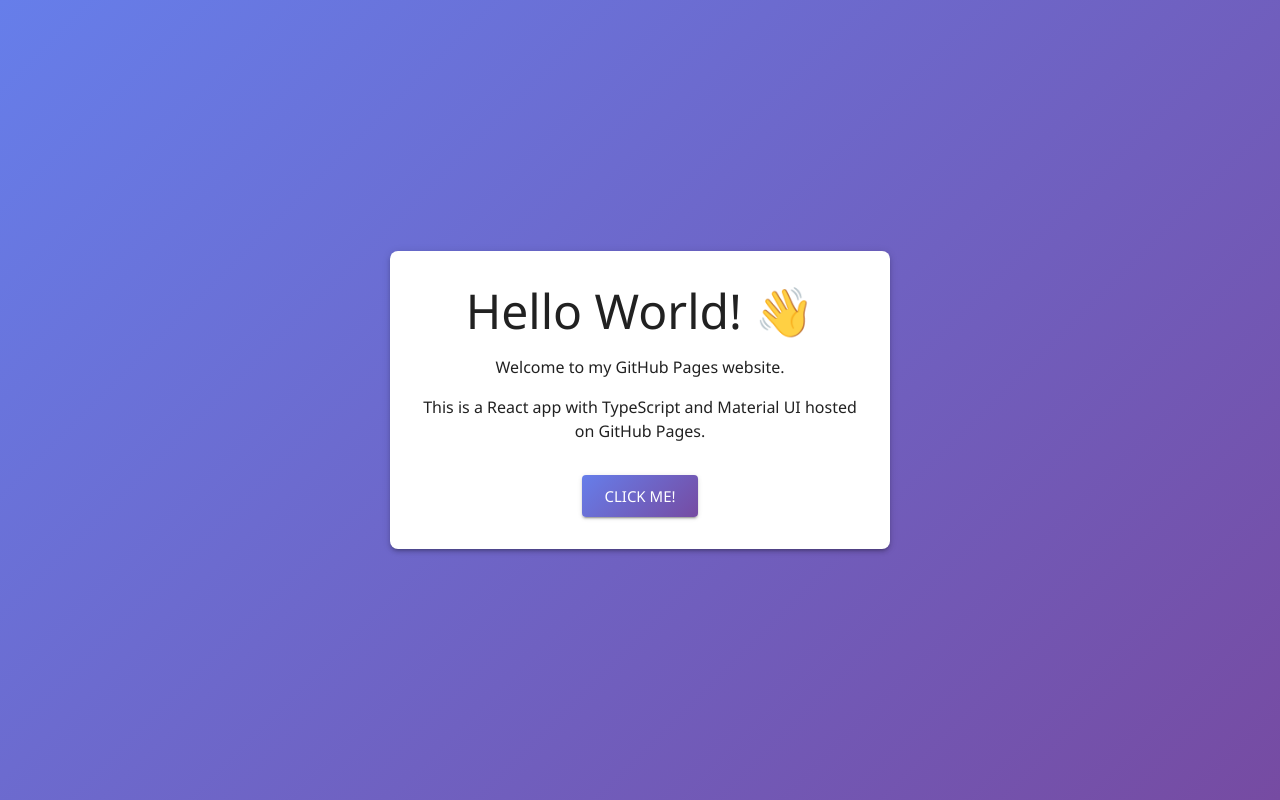
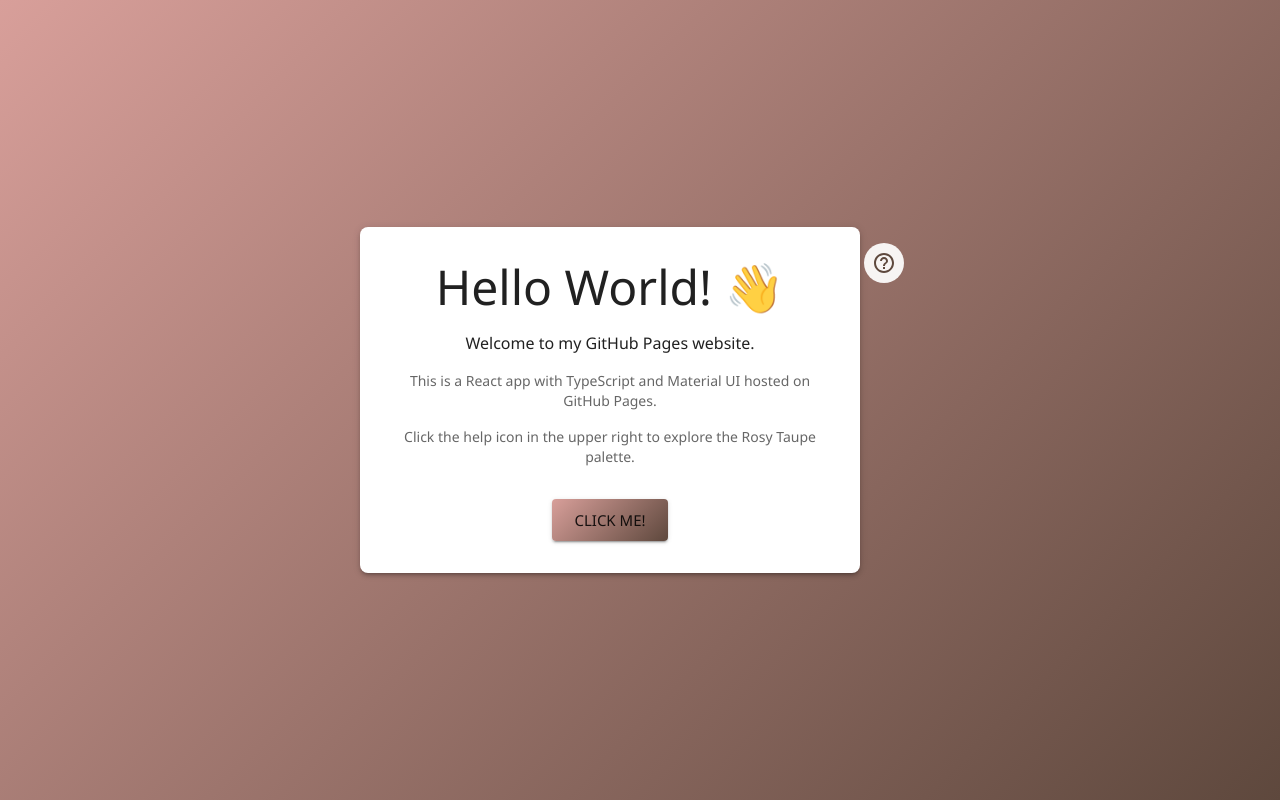
Before and after one commit to kate-codes/gitsite, a React (Vite) app: page / in a window 1280 px wide. Built offline with nearby package versions, Linux system fonts and the light colour scheme.

Commit message:
Updating for tslint, prettier, and a quick palatte addition.

```diff
--- a/src/App.tsx
+++ b/src/App.tsx
@@ -1,13 +1,16 @@
-import React from 'react'
-import { Box, ThemeProvider } from '@mui/material'
-import HelloWorldCard from './components/HelloWorldCard'
-import { useHelloWorldClick } from './hooks/useHelloWorldClick'
-import { theme } from './theme/theme'
-import { GRADIENT_PRIMARY, GRADIENT_SECONDARY } from './constants'
-import './styles/App.css'
+import React, { useState } from 'react';
+import { Box, ThemeProvider, IconButton } from '@mui/material';
+import HelpOutlineIcon from '@mui/icons-material/HelpOutline';
+import HelloWorldCard from './components/HelloWorldCard';
+import PaletteView from './components/PaletteView';
+import { useHelloWorldClick } from './hooks/useHelloWorldClick';
+import { theme } from './theme/theme';
+import { GRADIENT_PRIMARY, GRADIENT_SECONDARY } from './constants';
+import './styles/App.css';
 
 const App: React.FC = () => {
-    const { handleClick } = useHelloWorldClick()
+  const { handleClick } = useHelloWorldClick();
+  const [showPalette, setShowPalette] = useState(false);
 
   return (
     <ThemeProvider theme={theme}>
@@ -21,10 +24,29 @@ const App: React.FC = () => {
           padding: 2,
         }}
       >
+        <Box sx={{ position: 'relative', width: '100%', maxWidth: 560 }}>
+          {!showPalette && (
+            <Box sx={{ position: 'absolute', top: 16, right: 16, zIndex: 2 }}>
+              <IconButton
+                onClick={() => setShowPalette(true)}
+                color='secondary'
+                aria-label='Open palette view'
+                sx={{ backgroundColor: 'rgba(255,255,255,0.92)' }}
+              >
+                <HelpOutlineIcon />
+              </IconButton>
+            </Box>
+          )}
+
+          {showPalette ? (
+            <PaletteView onBack={() => setShowPalette(false)} />
+          ) : (
             <HelloWorldCard onButtonClick={handleClick} />
+          )}
+        </Box>
       </Box>
     </ThemeProvider>
-    )
-}
+  );
+};
 
-export default App
+export default App;
--- a/src/components/HelloWorldCard.tsx
+++ b/src/components/HelloWorldCard.tsx
@@ -1,6 +1,6 @@
-import React from 'react'
-import { Box, Button, Typography, Paper } from '@mui/material'
-import { HelloWorldCardProps } from '../types'
+import React from 'react';
+import { Button, Typography, Paper } from '@mui/material';
+import { HelloWorldCardProps } from '../types';
 import {
   APP_GREETING,
   APP_DESCRIPTION,
@@ -8,7 +8,8 @@ import {
   APP_BUTTON_TEXT,
   GRADIENT_PRIMARY,
   GRADIENT_SECONDARY,
-} from '../constants'
+  APP_HELP_TEXT,
+} from '../constants';
 
 const HelloWorldCard: React.FC<HelloWorldCardProps> = ({ onButtonClick }) => {
   return (
@@ -21,18 +22,21 @@ const HelloWorldCard: React.FC<HelloWorldCardProps> = ({ onButtonClick }) => {
         borderRadius: 2,
       }}
     >
-            <Typography variant="h3" component="h1" gutterBottom sx={{ marginBottom: 2 }}>
+      <Typography variant='h3' component='h1' gutterBottom sx={{ marginBottom: 2 }}>
         {APP_GREETING}
       </Typography>
-            <Typography variant="body1" paragraph>
+      <Typography variant='body1' paragraph>
         {APP_DESCRIPTION}
       </Typography>
-            <Typography variant="body1" paragraph>
+      <Typography variant='body2' paragraph sx={{ color: 'text.secondary' }}>
         {APP_SUBTEXT}
       </Typography>
+      <Typography variant='body2' color='text.secondary' paragraph>
+        {APP_HELP_TEXT}
+      </Typography>
       <Button
-                variant="contained"
-                size="large"
+        variant='contained'
+        size='large'
         onClick={onButtonClick}
         sx={{
           marginTop: 2,
@@ -42,7 +46,7 @@ const HelloWorldCard: React.FC<HelloWorldCardProps> = ({ onButtonClick }) => {
         {APP_BUTTON_TEXT}
       </Button>
     </Paper>
-    )
-}
+  );
+};
 
-export default HelloWorldCard
+export default HelloWorldCard;
--- /dev/null
+++ b/src/components/PaletteView.tsx
@@ -0,0 +1,110 @@
+import React from 'react';
+import { Box, Button, Typography, Paper } from '@mui/material';
+import ArrowBackIcon from '@mui/icons-material/ArrowBack';
+import { PaletteViewProps } from '../types';
+import { palette } from '../theme/palette';
+import { GRADIENT_PRIMARY, GRADIENT_SECONDARY } from '../constants';
+
+const PaletteView: React.FC<PaletteViewProps> = ({ onBack }) => {
+  const colorList = Object.values(palette.colors);
+
+  return (
+    <Paper
+      elevation={3}
+      sx={{
+        padding: 4,
+        textAlign: 'center',
+        borderRadius: 2,
+      }}
+    >
+      <Button startIcon={<ArrowBackIcon />} onClick={onBack} sx={{ mb: 3 }} variant='outlined'>
+        Back
+      </Button>
+
+      <Typography variant='h4' component='h1' gutterBottom sx={{ marginBottom: 1 }}>
+        {palette.name}
+      </Typography>
+      <Typography variant='body2' color='text.secondary' paragraph>
+        Explore the exported color formats for this palette.
+      </Typography>
+
+      <Box sx={{ display: 'grid', gridTemplateColumns: 'repeat(8, 1fr)', gap: 1, mb: 3 }}>
+        {colorList.map((color) => (
+          <Box
+            key={color.hex}
+            sx={{
+              height: 72,
+              borderRadius: 1,
+              backgroundColor: `#${color.hex}`,
+              border: '1px solid rgba(0,0,0,0.08)',
+            }}
+            title={`${color.name} #${color.hex}`}
+          />
+        ))}
+      </Box>
+
+      <Box
+        sx={{
+          textAlign: 'left',
+          backgroundColor: '#f7f0ea',
+          borderRadius: 2,
+          p: 2,
+          mb: 2,
+          fontFamily: 'Monospace, monospace',
+          fontSize: '0.85rem',
+          whiteSpace: 'pre-wrap',
+        }}
+      >
+        <Typography component='div' sx={{ mb: 1, fontWeight: 600 }}>
+          CSV
+        </Typography>
+        <Typography component='div' sx={{ mb: 1 }}>
+          {palette.csv}
+        </Typography>
+        <Typography component='div' sx={{ mb: 1, fontWeight: 600 }}>
+          Hex List
+        </Typography>
+        <Typography component='div' sx={{ mb: 1 }}>
+          {palette.withHash}
+        </Typography>
+        <Typography component='div' sx={{ mb: 1, fontWeight: 600 }}>
+          JSON Array
+        </Typography>
+        <Typography component='div' sx={{ mb: 1 }}>
+          {palette.array}
+        </Typography>
+        <Typography component='div' sx={{ mb: 1, fontWeight: 600 }}>
+          JSON Object
+        </Typography>
+        <Typography component='div' sx={{ mb: 1 }}>
+          {palette.object}
+        </Typography>
+        <Typography component='div' sx={{ mb: 1, fontWeight: 600 }}>
+          Extended JSON
+        </Typography>
+        <Typography component='div' sx={{ mb: 1 }}>
+          {palette.extendedArray}
+        </Typography>
+        <Typography component='div' sx={{ fontWeight: 600 }}>
+          XML
+        </Typography>
+        <Typography component='div'>{palette.xml}</Typography>
+      </Box>
+
+      <Button
+        variant='contained'
+        size='large'
+        sx={{
+          marginTop: 1,
+          width: '100%',
+          background: `linear-gradient(135deg, ${GRADIENT_PRIMARY} 0%, ${GRADIENT_SECONDARY} 100%)`,
+        }}
+        onClick={() => navigator.clipboard.writeText(palette.csv)}
+      >
+        Copy CSV
+      </Button>
+    </Paper>
+  );
+};
+
+export default PaletteView;
--- a/src/constants/index.ts
+++ b/src/constants/index.ts
@@ -1,8 +1,10 @@
 // Application constants
-export const APP_TITLE = 'Hello World'
-export const APP_GREETING = 'Hello World! 👋'
-export const APP_BUTTON_TEXT = 'Click Me!'
-export const APP_DESCRIPTION = 'Welcome to my GitHub Pages website.'
-export const APP_SUBTEXT = 'This is a React app with TypeScript and Material UI hosted on GitHub Pages.'
-export const GRADIENT_PRIMARY = '#667eea'
-export const GRADIENT_SECONDARY = '#764ba2'
+export const APP_TITLE = 'Hello World';
+export const APP_GREETING = 'Hello World! 👋';
+export const APP_BUTTON_TEXT = 'Click Me!';
+export const APP_DESCRIPTION = 'Welcome to my GitHub Pages website.';
+export const APP_SUBTEXT = 'This is a React app with TypeScript and Material UI hosted on GitHub Pages.';
+export const APP_HELP_TEXT = 'Click the help icon in the upper right to explore the Rosy Taupe palette.';
+
+export const GRADIENT_PRIMARY = '#D89F9A';
+export const GRADIENT_SECONDARY = '#5E483D';
--- /dev/null
+++ b/src/theme/palette.ts
@@ -0,0 +1,22 @@
+export const palette = {
+  name: 'Cat 5 Disaster Palette',
+  colors: {
+    black: { name: 'Black', hex: '000000' },
+    linen: { name: 'Linen', hex: 'F6EEE5' },
+    floralWhite: { name: 'Floral White', hex: 'FEF7EC' },
+    rosyTaupe: { name: 'Rosy Taupe', hex: 'D89F9A' },
+    dustyRose: { name: 'Dusty Rose', hex: 'CE8686' },
+    terracottaClay: { name: 'Terracotta Clay', hex: 'B66759' },
+    smokyRose: { name: 'Smoky Rose', hex: '956F6B' },
+    ashBrown: { name: 'Ash Brown', hex: '5E483D' },
+  },
+  csv: '000000,F6EEE5,FEF7EC,D89F9A,CE8686,B66759,956F6B,5E483D',
+  withHash: '#000000, #F6EEE5, #FEF7EC, #D89F9A, #CE8686, #B66759, #956F6B, #5E483D',
+  array: '["000000","F6EEE5","FEF7EC","D89F9A","CE8686","B66759","956F6B","5E483D"]',
+  object:
+    '{"Black":"000000","Linen":"F6EEE5","Floral White":"FEF7EC","Rosy Taupe":"D89F9A","Dusty Rose":"CE8686","Terracotta Clay":"B66759","Smoky Rose":"956F6B","Ash Brown":"5E483D"}',
+  extendedArray:
+    '[{"name":"Black","hex":"000000","rgb":[0,0,0],"cmyk":[0,0,0,100],"hsb":[0,0,0],"hsl":[0,0,0],"lab":[0,0,0]},{"name":"Linen","hex":"F6EEE5","rgb":[246,238,229],"cmyk":[0,3,7,4],"hsb":[32,7,96],"hsl":[32,49,93],"lab":[94,1,5]},{"name":"Floral White","hex":"FEF7EC","rgb":[254,247,236],"cmyk":[0,3,7,0],"hsb":[37,7,100],"hsl":[37,90,96],"lab":[97,0,6]},{"name":"Rosy Taupe","hex":"D89F9A","rgb":[216,159,154],"cmyk":[0,26,29,15],"hsb":[5,29,85],"hsl":[5,44,73],"lab":[71,20,11]},{"name":"Dusty Rose","hex":"CE8686","rgb":[206,134,134],"cmyk":[0,35,35,19],"hsb":[0,35,81],"hsl":[0,42,67],"lab":[63,28,11]},{"name":"Terracotta Clay","hex":"B66759","rgb":[182,103,89],"cmyk":[0,43,51,29],"hsb":[9,51,71],"hsl":[9,39,53],"lab":[52,30,22]},{"name":"Smoky Rose","hex":"956F6B","rgb":[149,111,107],"cmyk":[0,26,28,42],"hsb":[6,28,58],"hsl":[6,17,50],"lab":[50,14,8]},{"name":"Ash Brown","hex":"5E483D","rgb":[94,72,61],"cmyk":[0,23,35,63],"hsb":[20,35,37],"hsl":[20,21,30],"lab":[33,8,10]}]',
+  xml:
+    '<palette>\n  <color name="Black" hex="000000" r="0" g="0" b="0" />\n  <color name="Linen" hex="F6EEE5" r="246" g="238" b="229" />\n  <color name="Floral White" hex="FEF7EC" r="254" g="247" b="236" />\n  <color name="Rosy Taupe" hex="D89F9A" r="216" g="159" b="154" />\n  <color name="Dusty Rose" hex="CE8686" r="206" g="134" b="134" />\n  <color name="Terracotta Clay" hex="B66759" r="182" g="103" b="89" />\n  <color name="Smoky Rose" hex="956F6B" r="149" g="111" b="107" />\n  <color name="Ash Brown" hex="5E483D" r="94" g="72" b="61" />\n</palette>',
+};
--- a/src/theme/theme.ts
+++ b/src/theme/theme.ts
@@ -1,5 +1,5 @@
-import { createTheme } from '@mui/material/styles'
-import { GRADIENT_PRIMARY, GRADIENT_SECONDARY } from '../constants'
+import { createTheme } from '@mui/material/styles';
+import { GRADIENT_PRIMARY, GRADIENT_SECONDARY } from '../constants';
 
 export const theme = createTheme({
   palette: {
@@ -9,8 +9,12 @@ export const theme = createTheme({
     secondary: {
       main: GRADIENT_SECONDARY,
     },
+    background: {
+      default: '#F7F2EE',
+      paper: '#FFFFFF',
+    },
   },
   typography: {
     fontFamily: "'Segoe UI', Tahoma, Geneva, Verdana, sans-serif",
   },
-})
+});
--- a/src/types/index.ts
+++ b/src/types/index.ts
@@ -1,4 +1,8 @@
 // Type definitions for the application
 export interface HelloWorldCardProps {
-    onButtonClick: () => void
+  onButtonClick: () => void;
 }
+
+export interface PaletteViewProps {
+  onBack: () => void;
+}
```
Also changed, not shown: package.json (+11 -4 lines), src/hooks/useHelloWorldClick.ts (+5 -5 lines), src/index.tsx (+10 -10 lines), tslint.json (added, +12 -0 lines), 2 other files (tests, documents, lock files or other folders). Lines whose indentation alone changed are shown as unchanged.
